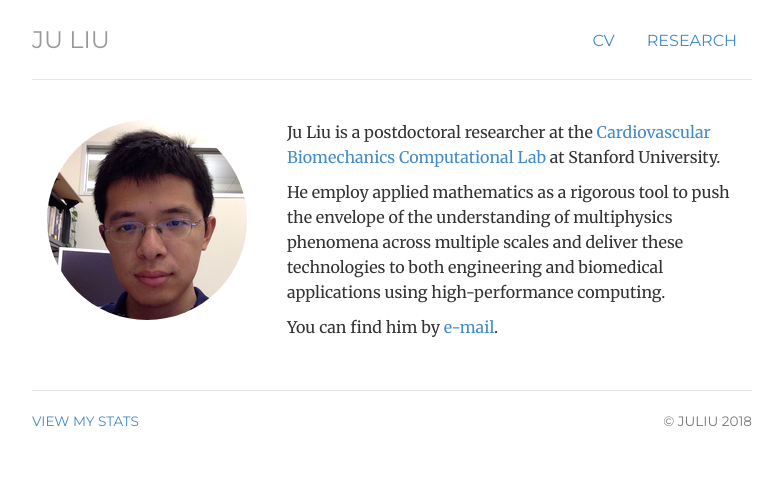
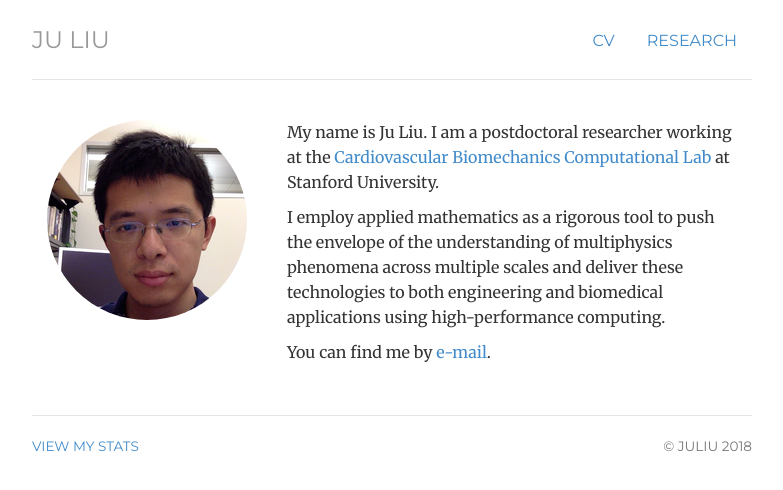
Before and after one commit to ju-liu/ju-liu.github.io, a Jekyll site: the page built from index.html, in a window 1280 px wide. Shown: the top 490 px of the page, without its empty margins (248-1031 px from the left). Built offline with Jekyll 4.4.1, drawn with Linux system fonts in a browser that asks for light colours; nearby versions of some CDN libraries; library files that are not in the unit come from our copies; comment, search, counter and statistics services are not loaded.

Commit message:
first person voice

```diff
--- a/index.html
+++ b/index.html
@@ -13,15 +13,15 @@ description: Computational Scientist at Stanford
     src="img/new_profile.png">
   </div>
   <div itemscope itemtype="http://data-vocabulary.org/Person" class="col-sm-8">
-    <p>Ju Liu is a <span itemprop="title">postdoctoral
-      researcher</span>
-    at the <a
-      href="http://web.stanford.edu/~amarsden/MarsdenLab/Home.html">Cardiovascular
-      Biomechanics Computational Lab</a> at Stanford University.</p>
+    <p>My name is Ju Liu. I am a <span itemprop="title">postdoctoral
+      researcher</span> working at the <a href="http://web.stanford.edu/~amarsden/MarsdenLab/Home.html">Cardiovascular Biomechanics Computational Lab</a> at Stanford University.</p>
 
-    <p>He employ applied mathematics as a rigorous tool to push the envelope of the understanding of multiphysics phenomena across multiple scales and deliver these technologies to both engineering and biomedical applications using high-performance computing.</p>
+    <p>I employ applied mathematics as a rigorous tool to push the envelope of
+    the understanding of multiphysics phenomena across multiple scales and
+    deliver these technologies to both engineering and biomedical applications
+    using high-performance computing.</p>
 
-    <p>You can find him by <a href="mailto:liujuy@gmail.com">e-mail</a>. </p>
+    <p>You can find me by <a href="mailto:liujuy@gmail.com">e-mail</a>. </p>
   </div>
 </div>
 <!-- </div> -->
```
